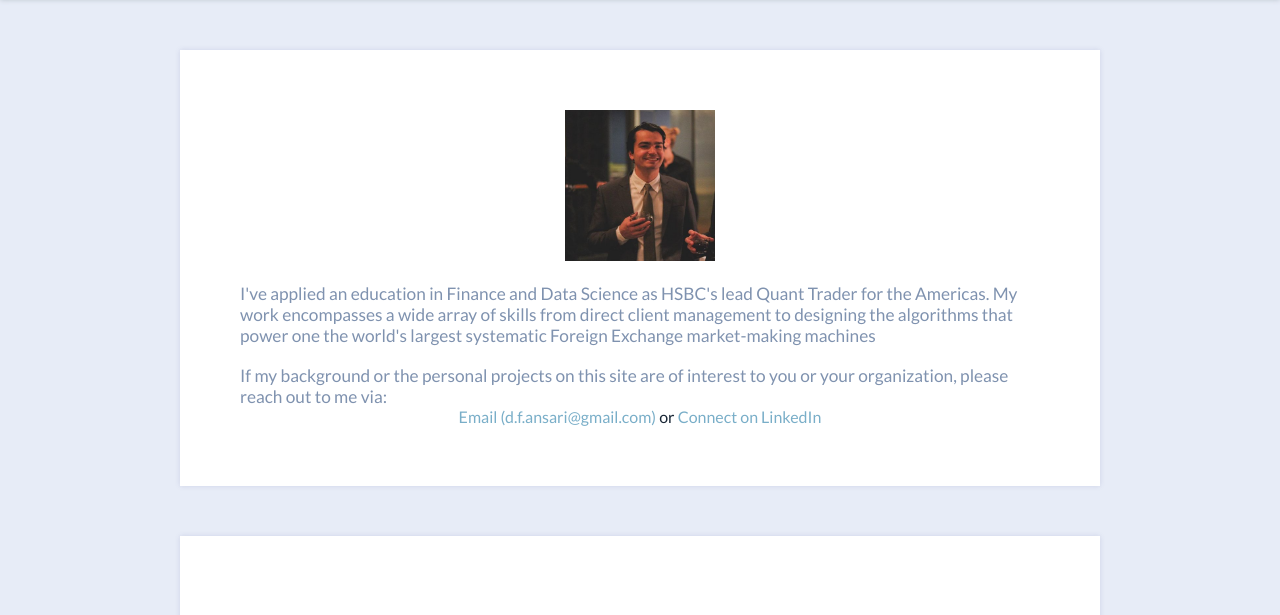
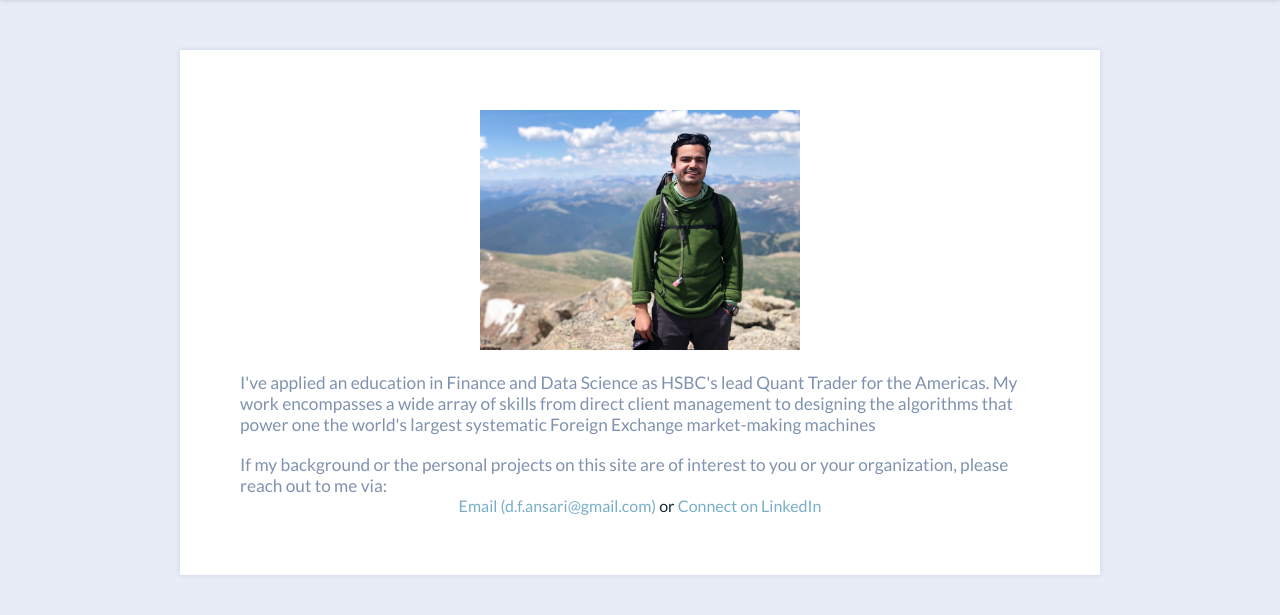
Before and after one commit to dfansari/235labs-flask, a Flask app: page / in a window 1280 px wide. Shown: the part 142-757 px from the top of the page. Run offline with Flask 3, Linux system fonts and the light colour scheme; some libraries are stand-ins or nearby versions.

Commit message:
20210712 Update Bio Image

```diff
--- a/labsAppFramework/static/dist/css/styles.css
+++ b/labsAppFramework/static/dist/css/styles.css
@@ -171,3 +171,7 @@ table tbody tr td{
 #projects-intro p {
     text-align: left!important;
 }
+
+#bio-img {
+    width: 40%
+}
--- a/labsAppFramework/templates/aboutme.jinja2
+++ b/labsAppFramework/templates/aboutme.jinja2
@@ -3,7 +3,7 @@
 {% block content %}
 <div class="card" id="resume-intro">
         <div>
-            <img src="{{ url_for('static', filename='img/dan_bio_img.png') }}" class="logo" />
+            <img src="{{ url_for('static', filename='img/dan_bio_img.png') }}" class="logo" id="bio-img"/>
         </div>
         <br>
         <p>I've applied an education in Finance and Data Science as HSBC's lead Quant Trader for the Americas.
```
Also changed, not shown: labsAppFramework/static/img/dan_bio_img.png.
